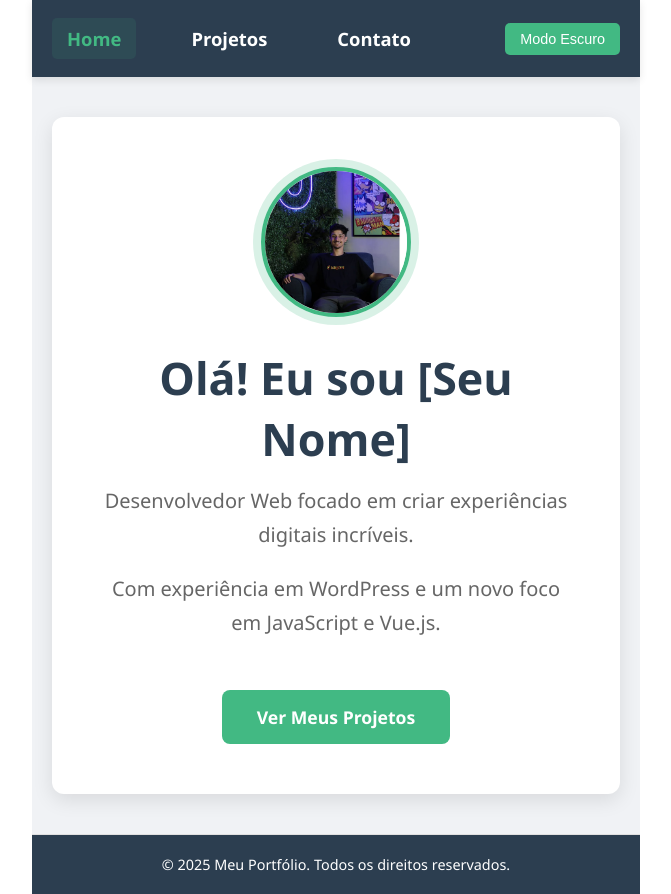
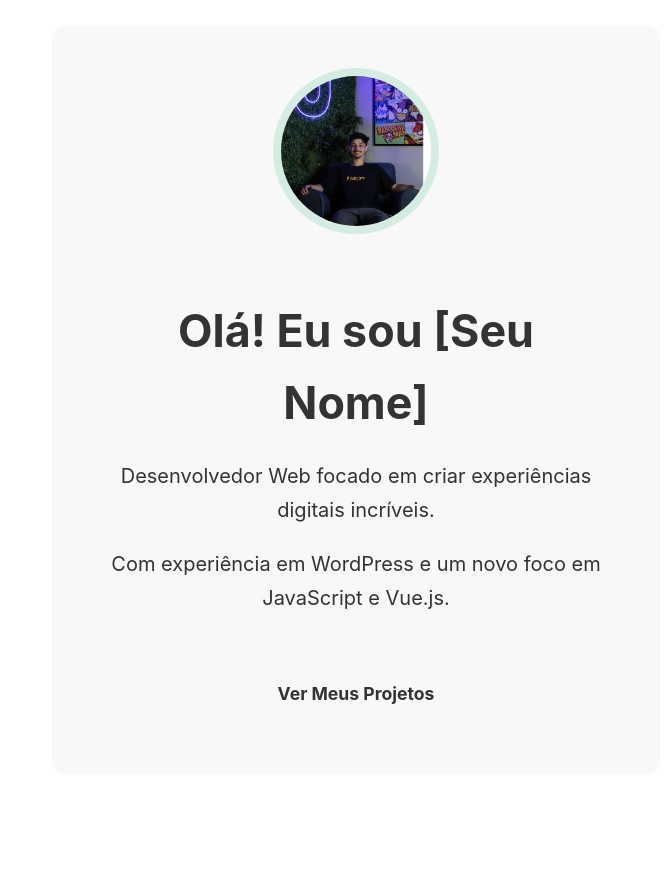
Before and after one commit to fernandokaraka/meu-portfolio-vue, a Vue app: page / in a window 1280 px wide. Shown: the whole page, without its empty margins (0-671 px from the left). After the commit the page ends 814 px from the top, so only its background shows below. Built offline with nearby package versions, Linux system fonts and the light colour scheme.

Commit message:
Corrige e restaura estilos no main.css

```diff
--- a/src/App.vue
+++ b/src/App.vue
@@ -1,143 +1,26 @@
 <script setup>
-import { RouterLink, RouterView } from 'vue-router';
-import { ref, onMounted } from 'vue'; // Importa ref e onMounted
-
-const isDarkTheme = ref(false);
-
-const toggleTheme = () => {
-  isDarkTheme.value = !isDarkTheme.value;
-  document.body.classList.toggle('dark-theme', isDarkTheme.value);
-  localStorage.setItem('theme', isDarkTheme.value ? 'dark' : 'light');
-};
-
-onMounted(() => {
-  const savedTheme = localStorage.getItem('theme');
-  if (savedTheme === 'dark') {
-    isDarkTheme.value = true;
-    document.body.classList.add('dark-theme');
-  }
-});
+// Agora só precisamos importar o RouterView, que exibe suas páginas.
+import { RouterView } from 'vue-router'
 </script>
 
 <template>
   <div class="app-container">
-    <header class="main-header">
-      <nav>
-        <RouterLink to="/" class="nav-link">Home</RouterLink>
-        <RouterLink to="/projetos" class="nav-link">Projetos</RouterLink>
-        <RouterLink to="/contato" class="nav-link">Contato</RouterLink>
-      </nav>
-      <button @click="toggleTheme" class="theme-toggle-btn">
-        {{ isDarkTheme ? 'Modo Claro' : 'Modo Escuro' }}
-      </button>
-    </header>
-
-    <main class="content-area">
-      <RouterView />
-    </main>
-
-    <footer class="main-footer">
-      <p>&copy; {{ new Date().getFullYear() }} Meu Portfólio. Todos os direitos reservados.</p>
-    </footer>
+    <RouterView />
   </div>
 </template>
 
 <style scoped>
-/* Reset básico e fontes - Estes deveriam estar no base.css, mas se estão aqui e funcionando... */
-/* Se vc já tem eles no base.css como modifiquei acima, pode remover estas duas regras daqui */
-/* * {
-  box-sizing: border-box;
-}
-
-body {
-  margin: 0;
-  padding: 0;
-  font-family: 'Segoe UI', Tahoma, Geneva, Verdana, sans-serif;
-  transition: background-color 0.3s ease, color 0.3s ease;
-} */
-
+/* Todos os estilos antigos para o header, logo e nav foram removidos.
+  Deixamos apenas o essencial para o layout.
+*/
 .app-container {
   display: flex;
   flex-direction: column;
-  min-height: 100vh;
-  width: 100%; /* Garante que o container da aplicação ocupe toda a largura */
-  background-color: var(--color-background);
-  color: var(--color-text);
-  /* Remova max-width daqui se houver */
-}
+  flex-grow: 1;
 
-/* Cabeçalho */
-.main-header {
-  background-color: var(--color-background-dark);
-  padding: 18px 20px;
-  box-shadow: 0 3px 8px var(--color-shadow-medium);
-  display: flex;
-  justify-content: space-between;
-  align-items: center;
-  width: 100%; /* Garante que o header ocupe 100% da largura do pai */
-}
-
-.main-header nav {
-  display: flex;
-  gap: 40px;
-  /* Apenas justify-content: center; para centralizar os links se o nav não ocupar toda a largura */
-  /* ou remove para deixar os links alinhados à esquerda do nav */
-}
-
-.nav-link {
-  color: var(--color-text-light);
-  text-decoration: none;
-  font-weight: 600;
-  font-size: 1.15em;
-  padding: 8px 15px;
-  border-radius: 5px;
-  transition: all 0.3s ease;
-}
-
-.nav-link:hover {
-  background-color: var(--color-primary-hover);
-  color: var(--color-primary);
-}
-
-.nav-link.router-link-active {
-  color: var(--color-primary);
-  background-color: rgba(66, 185, 131, 0.1);
-}
-
-.theme-toggle-btn {
-  background-color: var(--color-primary);
-  color: var(--color-text-light);
-  border: none;
-  padding: 8px 15px;
-  border-radius: 5px;
-  cursor: pointer;
-  font-size: 0.9em;
-  transition: background-color 0.3s ease;
-}
-
-.theme-toggle-btn:hover {
-  background-color: var(--color-primary-hover);
-}
-
-/* Área de Conteúdo - Ajustes */
-.content-area {
-  flex-grow: 1;
-  padding: 0; /* Removendo o padding global daqui */
-  width: 100%; /* Ocupa 100% da largura disponível */
-  /* Não precisamos de max-width aqui, pois as views internas já terão */
-  /* display: flex; justify-content: center; align-items: flex-start;  */
-  /* Removemos esses pois eles estavam centralizando o conteúdo */
-}
-
-/* Rodapé */
-.main-footer {
-  background-color: var(--color-background-dark);
-  color: var(--color-text-light);
-  text-align: center;
-  padding: 20px 0;
-  font-size: 0.9em;
-  margin-top: auto;
-  border-top: 1px solid var(--color-border);
-  width: 100%; /* Garante que o footer ocupe 100% da largura do pai */
+  /* As linhas abaixo ajudam a centralizar o conteúdo da RouterView
+     caso ele não ocupe todo o espaço. */
+  justify-content: center;
+  width: 100%;
 }
 </style>
--- a/src/assets/main.css
+++ b/src/assets/main.css
@@ -1,12 +1,71 @@
-@import './base.css';
+/* Em: src/assets/main.css */
 
+/* Bloco que garante a altura total da tela */
+html,
+body {
+  margin: 0;
+  padding: 0;
+  width: 100%;
+  height: 100%;
+}
+
+/* =============================================================== */
+/* INÍCIO DO SEU CSS DE TEMA (CORES E FONTES) - AGORA RESTAURADO  */
+/* =============================================================== */
+:root {
+  --color-background: #ffffff;
+  --color-background-soft: #f8f8f8;
+  --color-background-mute: #f2f2f2;
+
+  --color-border: #e6e6e6;
+  --color-border-hover: #cccccc;
+
+  --color-heading: #222222;
+  --color-text: #333333;
+
+  --color-brand: #42b883;
+  --color-brand-hover: #3ca874;
+
+  --text-base-size: 1rem;
+  --font-family-base: 'Inter', -apple-system, BlinkMacSystemFont, 'Segoe UI', Roboto, Oxygen, Ubuntu,
+    Cantarell, 'Fira Sans', 'Droid Sans', 'Helvetica Neue', sans-serif;
+}
+
+body {
+  min-height: 100vh;
+  color: var(--color-text);
+  background: var(--color-background);
+  transition: color 0.5s, background-color 0.5s;
+  line-height: 1.6;
+  font-family: var(--font-family-base);
+  font-size: var(--text-base-size);
+  text-rendering: optimizeLegibility;
+  -webkit-font-smoothing: antialiased;
+  -moz-osx-font-smoothing: grayscale;
+}
+/* =============================================================== */
+/* FIM DO SEU CSS DE TEMA                                 */
+/* =============================================================== */
+
+
+/* Seletor #app com as correções de layout */
 #app {
+  width: 100%;
+  min-height: 100vh;
+
+  display: flex;
+  flex-direction: column;
+
+  /* Centraliza o conteúdo (o .app-container) no meio da tela */
+  align-items: center;
+
   max-width: 1280px;
   margin: 0 auto;
   padding: 2rem;
   font-weight: normal;
 }
 
+/* Estilos de links padrão */
 a,
 .green {
   text-decoration: none;
@@ -21,12 +80,17 @@ a,
   }
 }
 
+/* Media query original do seu projeto que foi removida sem querer */
 @media (min-width: 1024px) {
   body {
     display: flex;
     place-items: center;
   }
 
+  /* Nota: A regra abaixo pode causar o problema de alinhamento à esquerda novamente.
+     Se o conteúdo voltar para a esquerda, você pode remover ou comentar
+     o `display: grid` e `grid-template-columns` abaixo.
+  */
   #app {
     display: grid;
     grid-template-columns: 1fr 1fr;
```
